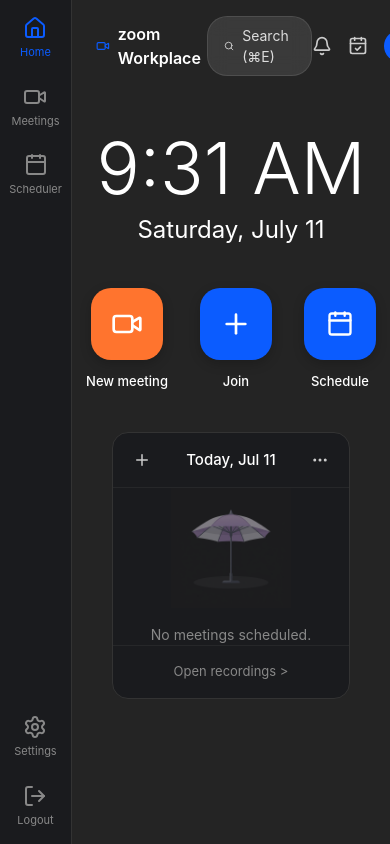
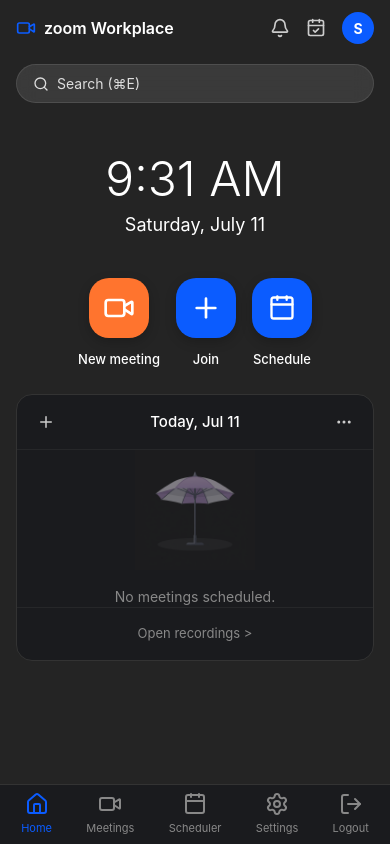
Before and after one commit to TARUNS04/zoomclone, a Next.js app in the folder frontend/: page / in a window 390 px wide. Built offline with nearby package versions, Linux system fonts and the light colour scheme; no server answers; sample sign-in values are in the browser's storage.

Commit message:
style: Improve mobile responsiveness for dashboard and meeting room

```diff
--- a/frontend/src/app/meeting/[id]/page.module.css
+++ b/frontend/src/app/meeting/[id]/page.module.css
@@ -601,3 +601,54 @@
 .confirmEnd:hover {
   background: #c62222;
 }
+
+/* ── Mobile Responsiveness ── */
+@media (max-width: 768px) {
+  .topBar {
+    padding: 0.6rem 0.75rem;
+  }
+
+  .meetingIdText {
+    font-size: 0.7rem;
+  }
+
+  .copyBtn {
+    padding: 0.25rem 0.5rem;
+    font-size: 0.7rem;
+  }
+
+  .topRightIcons {
+    gap: 0.75rem;
+  }
+
+  .iconWrap:not(.greenShield) {
+    display: none; /* Hide non-essential top bar icons on very small screens */
+  }
+
+  .sidePanel {
+    position: absolute;
+    top: 0;
+    left: 0;
+    width: 100%;
+    height: 100%;
+    z-index: 50;
+    border-left: none;
+  }
+
+  .videoGrid {
+    grid-template-columns: repeat(auto-fit, minmax(140px, 1fr)) !important;
+  }
+
+  .controlsBar {
+    padding: 0.5rem;
+    flex-wrap: wrap;
+    justify-content: center;
+    gap: 0.5rem;
+  }
+
+  .leftControls, .centerControls, .rightControls {
+    gap: 0.75rem;
+    flex-wrap: wrap;
+    justify-content: center;
+  }
+}
--- a/frontend/src/app/page.module.css
+++ b/frontend/src/app/page.module.css
@@ -406,3 +406,71 @@
   font-weight: 500;
 }
 .confirmBtn:hover { background: #0047d1; }
+
+/* ── Mobile Responsiveness ── */
+@media (max-width: 768px) {
+  .appContainer {
+    flex-direction: column;
+  }
+
+  .sidebar {
+    width: 100%;
+    height: 60px;
+    flex-direction: row;
+    padding: 0 16px;
+    justify-content: space-around;
+    border-right: none;
+    border-top: 1px solid #333;
+    order: 2;
+  }
+
+  .spacer {
+    display: none;
+  }
+
+  .mainContent {
+    order: 1;
+    overflow-x: hidden;
+  }
+
+  .topBar {
+    flex-wrap: wrap;
+    gap: 12px;
+    justify-content: space-between;
+    padding: 12px 16px;
+  }
+
+  .searchBar {
+    width: 100%;
+    order: 3;
+    margin-top: 8px;
+  }
+
+  .timeText {
+    font-size: 48px;
+  }
+
+  .dateText {
+    font-size: 18px;
+  }
+
+  .actionGrid {
+    flex-wrap: wrap;
+    gap: 16px;
+    padding: 0 16px;
+  }
+
+  .actionBtn {
+    width: 60px;
+    height: 60px;
+  }
+
+  .todayWidget {
+    width: calc(100% - 32px);
+    margin: 24px 16px;
+  }
+
+  .meetingList {
+    grid-template-columns: 1fr;
+  }
+}
```
